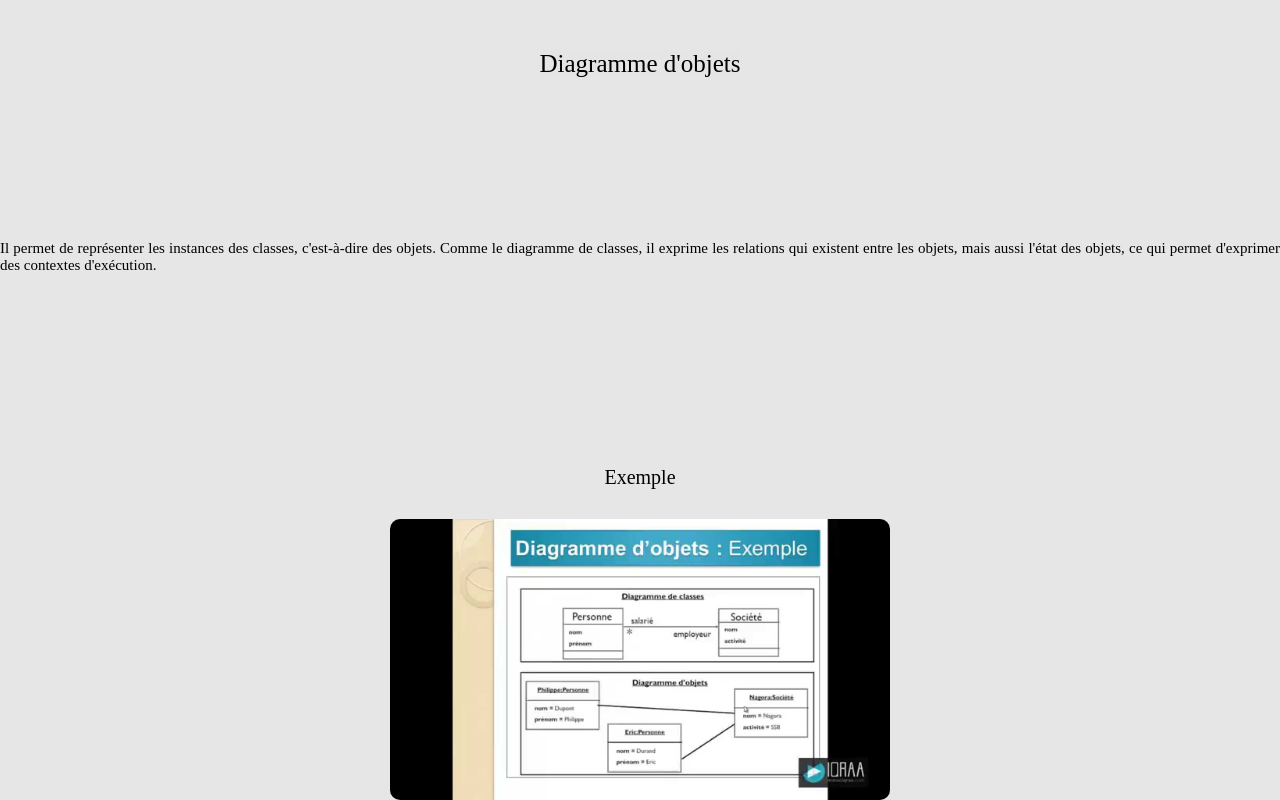
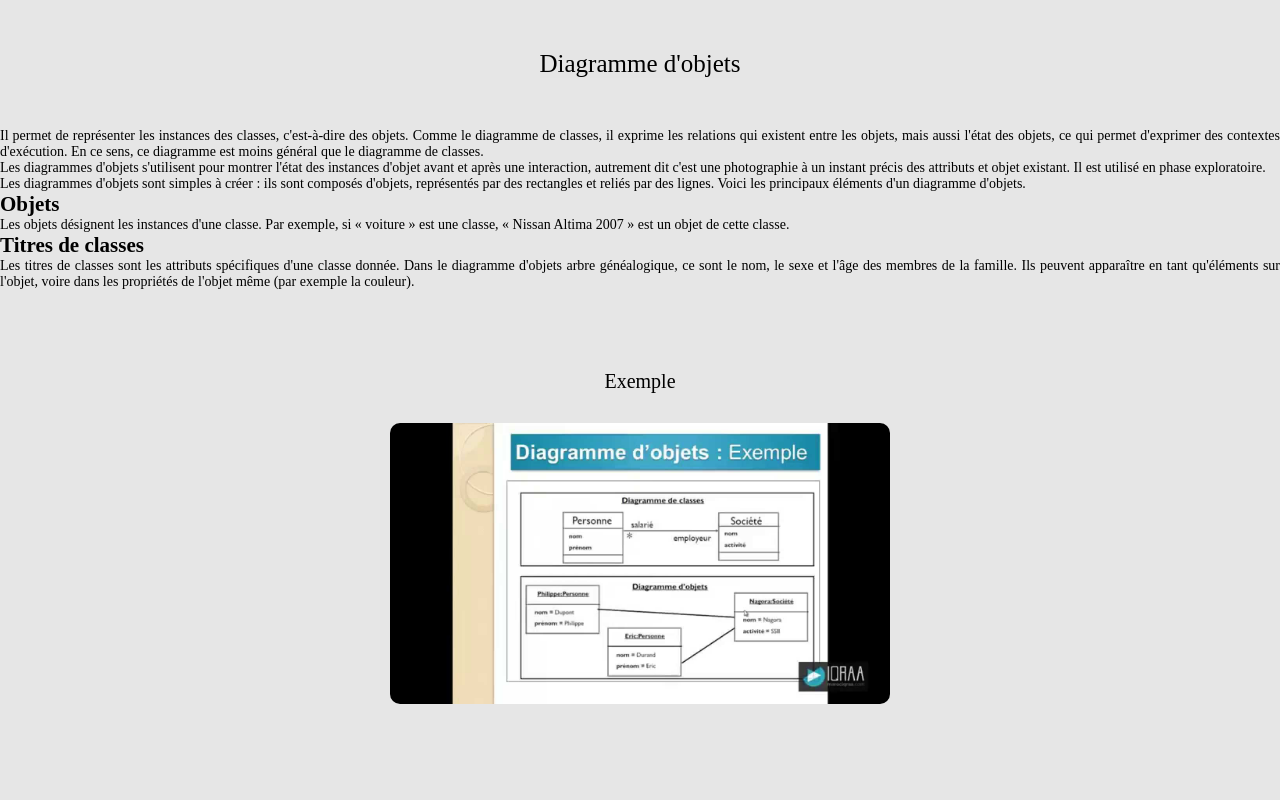
Before and after one commit to 2023-cda-alt-devops-p3/catalog-sc, a plain HTML site: page objects.html in a window 1280 px wide. Drawn offline with Linux system fonts and the light colour scheme.

Commit message:
feat: :sparkles: Add content to pages

```diff
--- a/objects.html
+++ b/objects.html
@@ -11,7 +11,13 @@
     <div class="main">
         <div class="title-pages">Diagramme d'objets</div>
         <div class="content">
-            Il permet de représenter les instances des classes, c'est-à-dire des objets. Comme le diagramme de classes, il exprime les relations qui existent entre les objets, mais aussi l'état des objets, ce qui permet d'exprimer des contextes d'exécution.
+            <div>Il permet de représenter les instances des classes, c'est-à-dire des objets. Comme le diagramme de classes, il exprime les relations qui existent entre les objets, mais aussi l'état des objets, ce qui permet d'exprimer des contextes d'exécution. En ce sens, ce diagramme est moins général que le diagramme de classes.</div>
+            <div>Les diagrammes d'objets s'utilisent pour montrer l'état des instances d'objet avant et après une interaction, autrement dit c'est une photographie à un instant précis des attributs et objet existant. Il est utilisé en phase exploratoire.</div>
+            <div>Les diagrammes d'objets sont simples à créer : ils sont composés d'objets, représentés par des rectangles et reliés par des lignes. Voici les principaux éléments d'un diagramme d'objets.
+                <h2>Objets</h2>
+                Les objets désignent les instances d'une classe. Par exemple, si « voiture » est une classe, « Nissan Altima 2007 » est un objet de cette classe.
+                <h2>Titres de classes</h2>
+                Les titres de classes sont les attributs spécifiques d'une classe donnée. Dans le diagramme d'objets arbre généalogique, ce sont le nom, le sexe et l'âge des membres de la famille. Ils peuvent apparaître en tant qu'éléments sur l'objet, voire dans les propriétés de l'objet même (par exemple la couleur).</div>
         </div>
         <div class="example">Exemple</div>
         <img src="img/objet.jpeg" alt="diagramme objets">
--- a/pages.css
+++ b/pages.css
@@ -16,11 +16,10 @@ body{
 
 .main{
     padding-top: 50px;
-    height: 100vh;
+    height: 100%;
     background-color: #e6e6e6;
     display: flex;
     flex-direction: column;
-    justify-content: space-around;
     align-items: center;
 }
 
@@ -49,7 +48,7 @@ body{
 }
 
 .content{
-    font-size: 15px;
+    font-size: 14px;
     padding: 50px 0;
     text-align: justify;
     margin: auto;
@@ -62,6 +61,7 @@ body{
 img{
     width: 500px;
     margin-top: 30px;
+    margin-bottom: 50px;
     border-radius: 10px;
     -webkit-border-radius: 10px;
     -moz-border-radius: 10px;
```
Also changed, not shown: classes.html (+4 -1 lines), component.html (+2 -0 lines), composite.html (+5 -1 lines), deploy.html (+1 -0 lines), packages.html (+3 -0 lines).
